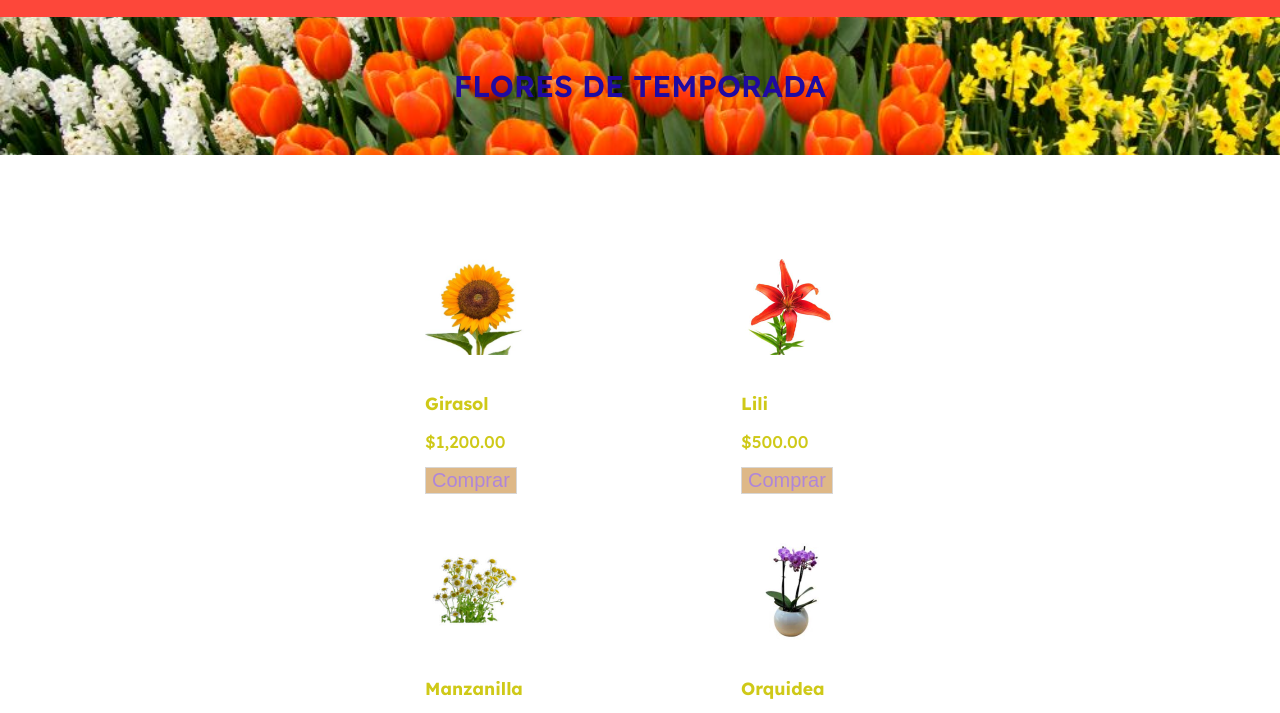
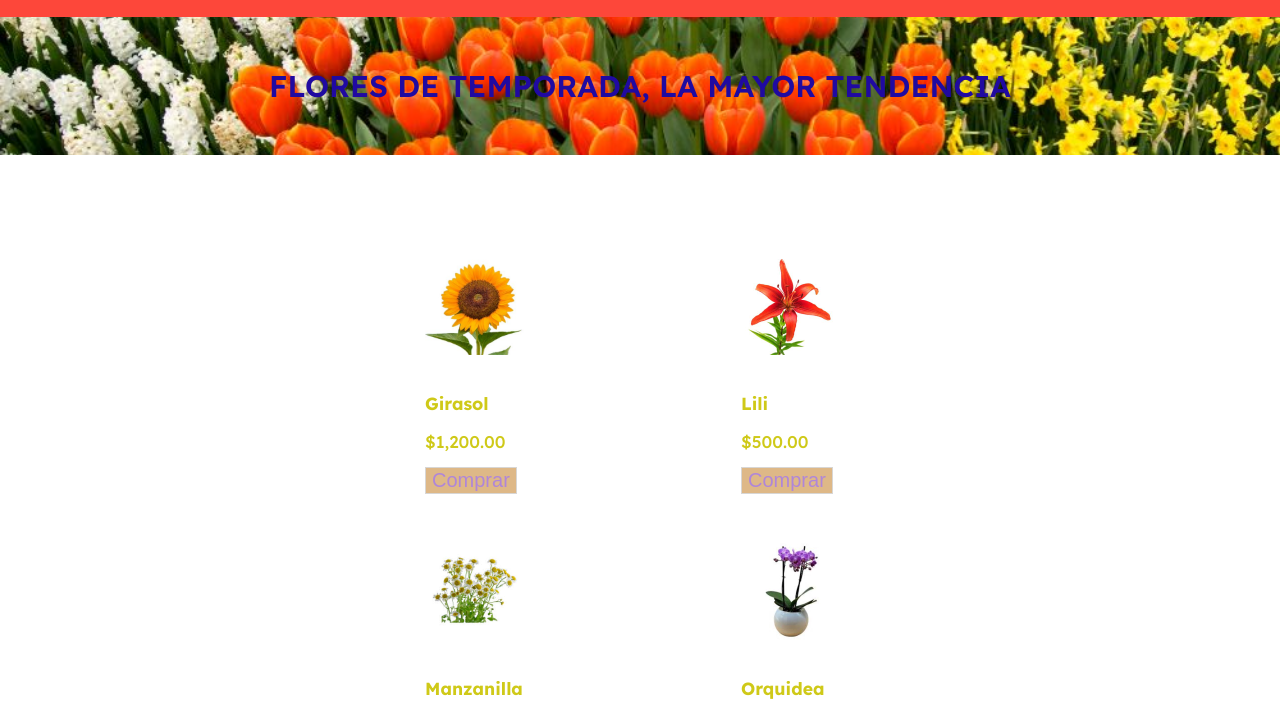
Before and after one commit to pris-coder/e-commerce, a plain HTML site: page index.html in a window 1280 px wide. Shown: the part 77-790 px from the top of the page. Drawn offline with Linux system fonts and the light colour scheme.

Commit message:
change banner

```diff
--- a/index.html
+++ b/index.html
@@ -19,7 +19,7 @@
 
     <main>
         <section class="banner">
-            <h2 class="banner__titulo">FLORES DE TEMPORADA</h2>
+            <h2 class="banner__titulo">FLORES DE TEMPORADA, LA MAYOR TENDENCIA</h2>
 
         </section>
 
```
